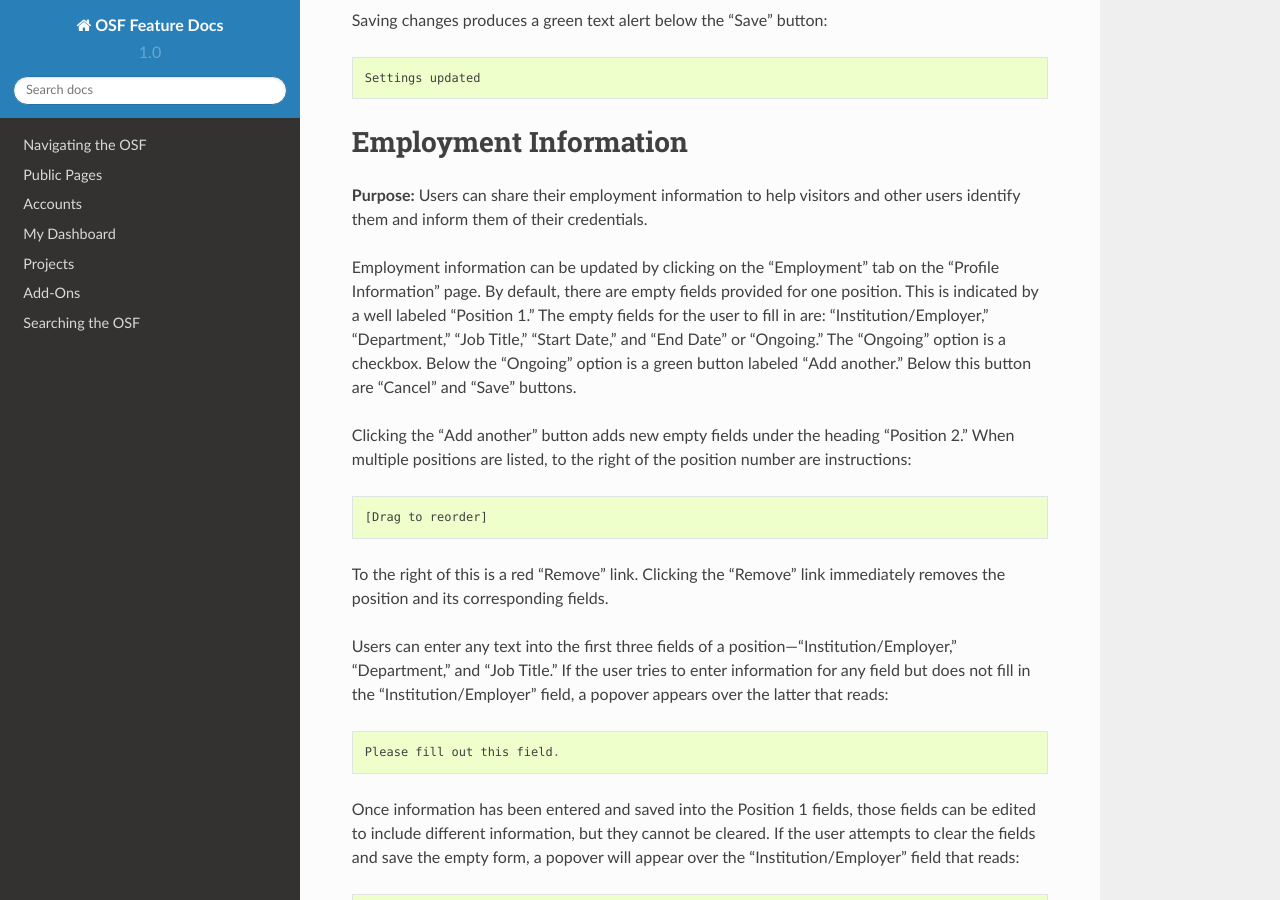
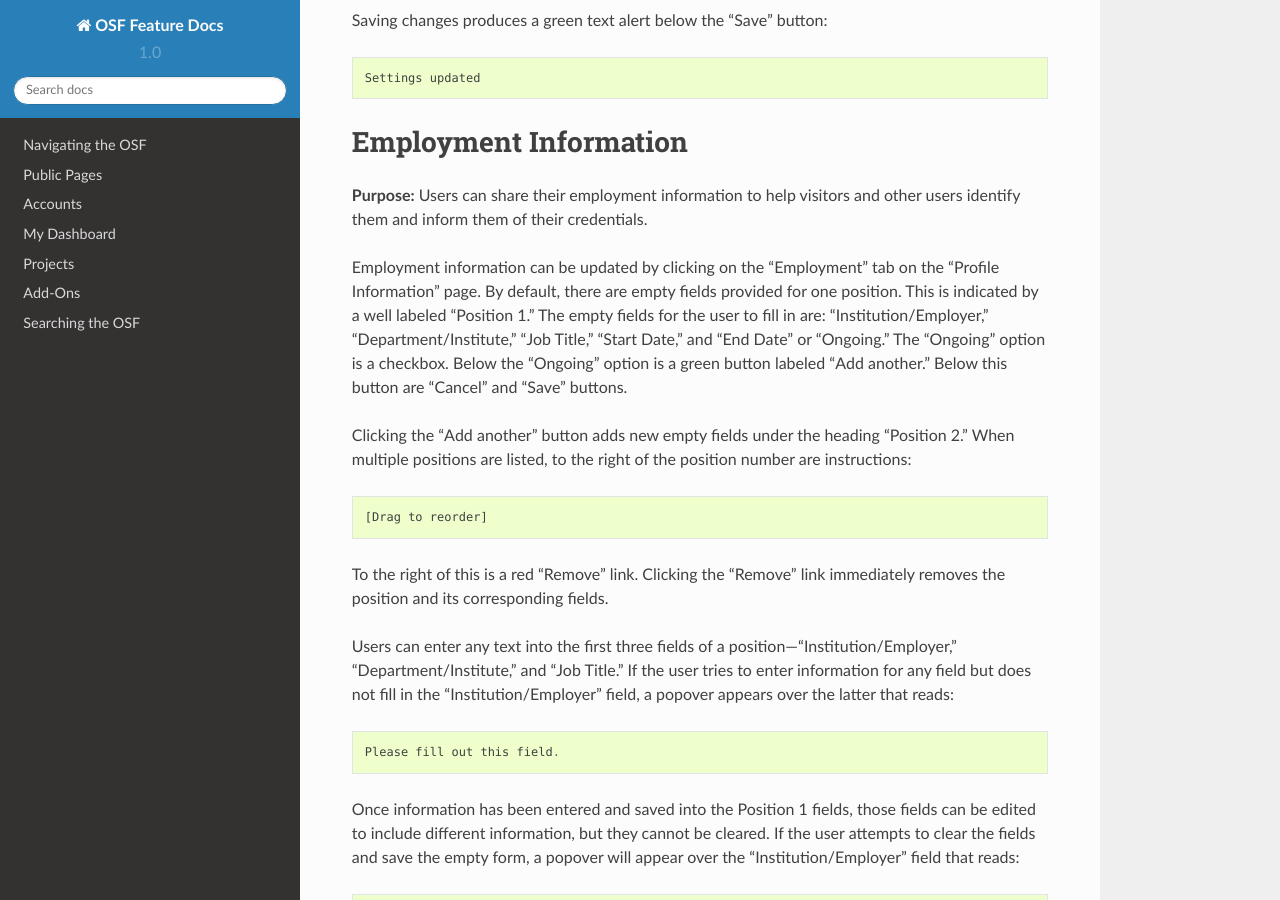
Before and after one commit to CenterForOpenScience/OSFDocs, a Sphinx documentation site: the page built from docs/accounts/profiles.rst, in a window 1280 px wide and 900 px high, scrolled down 9467 px. Built offline with Sphinx 7.4.7 and the Read the Docs theme 2.0.0, drawn with Linux system fonts in a browser that asks for light colours; some of the changed text lies outside the part shown.

Commit message:
update department employment field

```diff
--- a/docs/accounts/profiles.rst
+++ b/docs/accounts/profiles.rst
@@ -17,7 +17,7 @@
 Social information is listed in rows. The social account name (e.g. LinkedIn or Twitter) is listed on the left and a link to the
 profile is on the right.
 
-Employment information is listed in a table. Table headers include "institution," "department,"
+Employment information is listed in a table. Table headers include "institution," "department/institute,"
 "title," "start date," and "end date." If no employment information is shared, only the table headers are visible.
 
 .. todo:: describe each display format for social.
@@ -317,7 +317,7 @@
 
 Employment information can be updated by clicking on the "Employment" tab on the "Profile Information" page. By default,
 there are empty fields provided for one position. This is indicated by a well labeled "Position 1." The empty fields for the
-user to fill in are: "Institution/Employer," "Department," "Job Title," "Start Date," and "End Date" or "Ongoing." The
+user to fill in are: "Institution/Employer," "Department/Institute," "Job Title," "Start Date," and "End Date" or "Ongoing." The
 "Ongoing" option is a checkbox. Below the "Ongoing" option is a green button labeled "Add another." Below this button are "Cancel" and "Save" buttons.
 
 Clicking the "Add another" button adds new empty fields under the heading "Position 2." When multiple positions are listed,
@@ -328,7 +328,7 @@
 To the right of this is a red "Remove" link.  Clicking the "Remove" link immediately removes the position and its corresponding
 fields.
 
-Users can enter any text into the first three fields of a position—"Institution/Employer," "Department," and "Job Title." If the user
+Users can enter any text into the first three fields of a position—"Institution/Employer," "Department/Institute," and "Job Title." If the user
 tries to enter information for any field but does not fill in the "Institution/Employer" field, a popover appears over the latter that reads::
 
     Please fill out this field.
```
